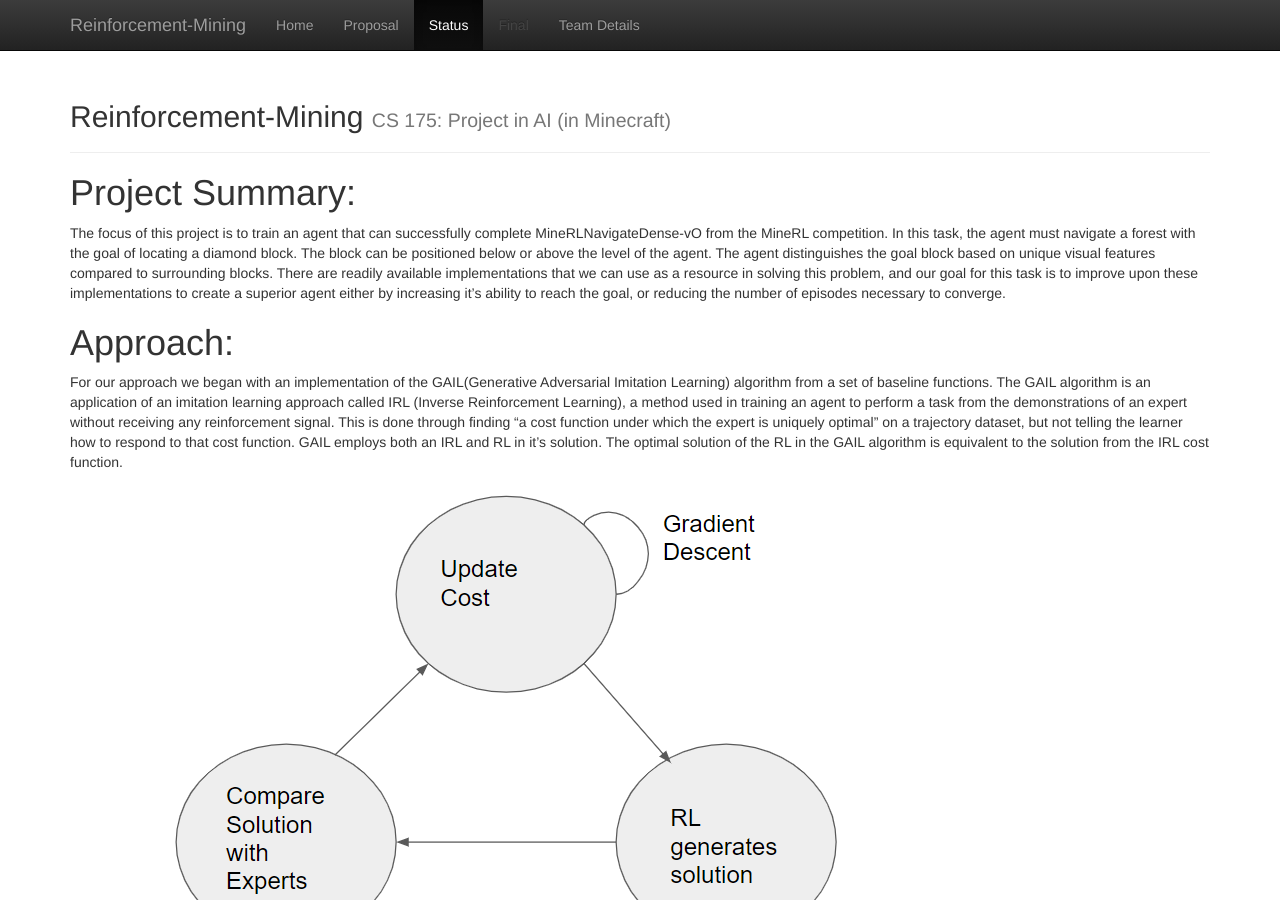
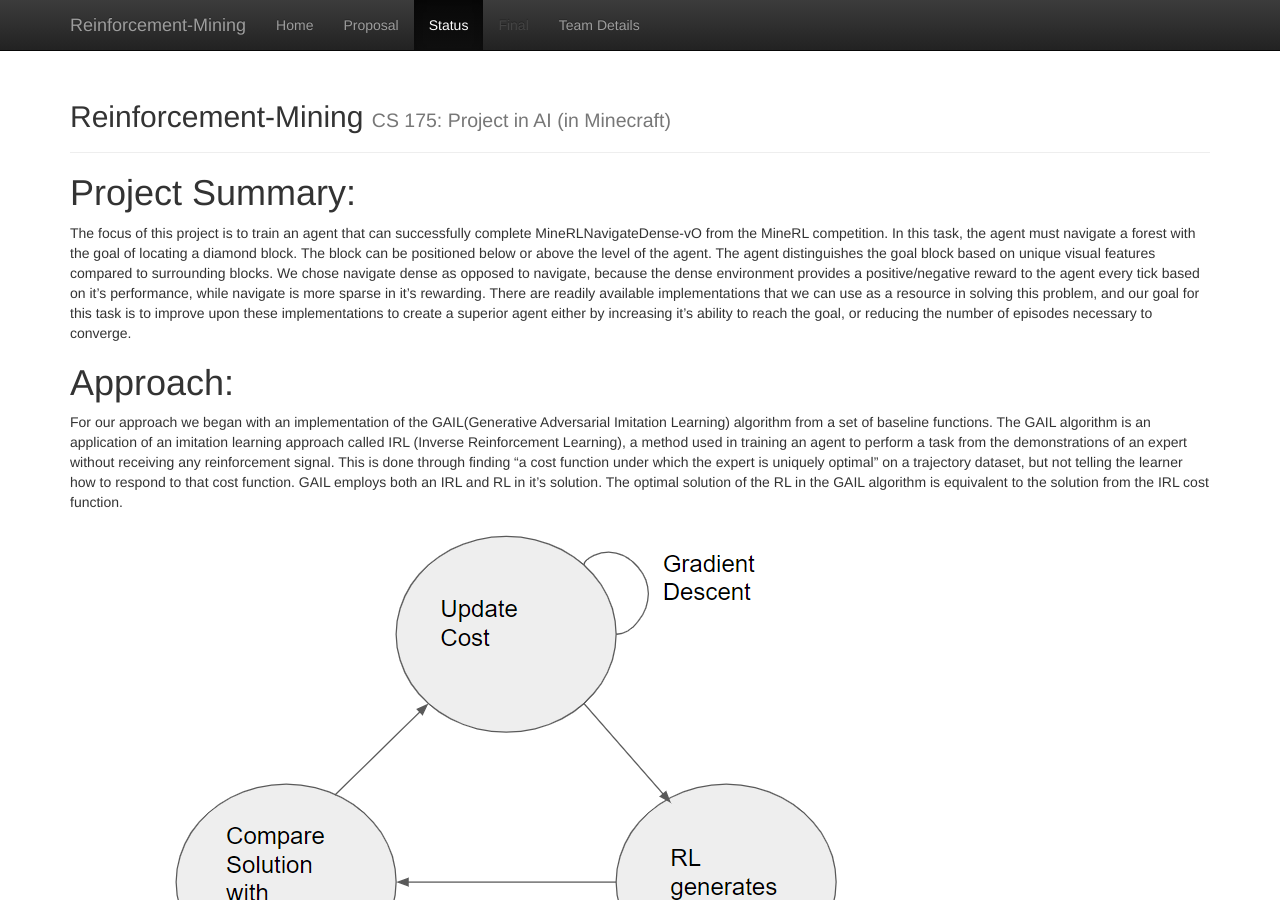
Before and after one commit to TDHTTTT/RM, a Jekyll site: the page built from docs/status.md, in a window 1280 px wide and 900 px high. Built offline with Jekyll 4.4.1, drawn with Linux system fonts in a browser that asks for light colours.

Commit message:
Update status.md

```diff
--- a/docs/status.md
+++ b/docs/status.md
@@ -4,7 +4,7 @@
 ---
 
 # Project Summary:
-The focus of this project is to train an agent that can successfully complete MineRLNavigateDense-vO from the MineRL competition. In this task, the agent must navigate a forest with the goal of locating a diamond block. The block can be positioned below or above the level of the agent. The agent distinguishes the goal block based on unique visual features compared to surrounding blocks. There are readily available implementations that we can use as a resource in solving this problem, and our goal for this task is to improve upon these implementations to create a superior agent either by increasing it's ability to reach the goal, or reducing the number of episodes necessary to converge.
+The focus of this project is to train an agent that can successfully complete MineRLNavigateDense-vO from the MineRL competition. In this task, the agent must navigate a forest with the goal of locating a diamond block. The block can be positioned below or above the level of the agent. The agent distinguishes the goal block based on unique visual features compared to surrounding blocks. We chose navigate dense as opposed to navigate, because the dense environment provides a positive/negative reward to the agent every tick based on it's performance, while navigate is more sparse in it's rewarding. There are readily available implementations that we can use as a resource in solving this problem, and our goal for this task is to improve upon these implementations to create a superior agent either by increasing it's ability to reach the goal, or reducing the number of episodes necessary to converge.
 
 # Approach:
 For our approach we began with an implementation of the GAIL(Generative Adversarial Imitation Learning) algorithm from a set of baseline functions. The GAIL algorithm is an application of an imitation learning approach called IRL (Inverse Reinforcement Learning), a method used in training an agent to perform a task from the demonstrations of an expert without receiving any reinforcement signal. This is done through finding "a cost function under which the expert is uniquely optimal" on a trajectory dataset, but not telling the learner how to respond to that cost function. GAIL employs both an IRL and RL in it's solution. The optimal solution of the RL in the GAIL algorithm is equivalent to the solution from the IRL cost function.
@@ -12,6 +12,8 @@
 ![Image](images/IRL.PNG)
 
 The IRL essentially uses a RL to find the lowest cost function out of a set of costs, assigns that cost to the expert policy, and assigns high costs to the rest.
+
+
 
 # Evaluation
 
```
